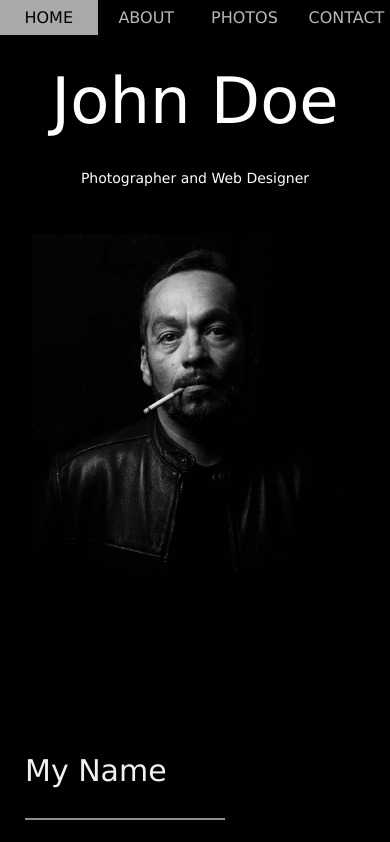
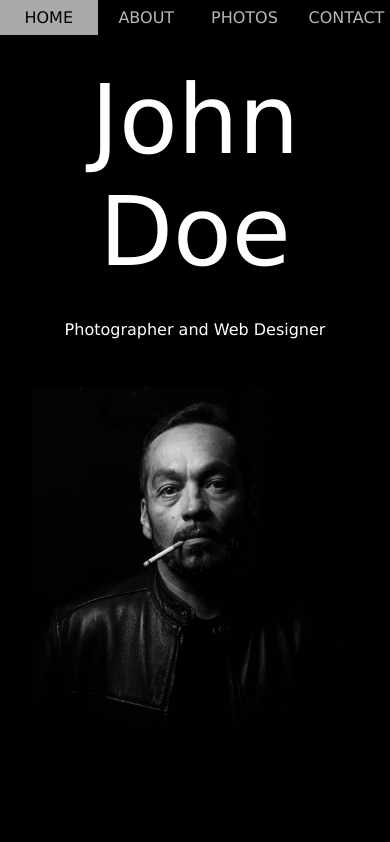
Before and after one commit to baranilakshmi/My--Project, a plain HTML site: page index.html in a window 390 px wide. Shown: the top 842 px of the page. Drawn offline with Linux system fonts and the light colour scheme.

Commit message:
sixth commit

```diff
--- a/style.css
+++ b/style.css
@@ -106,7 +106,7 @@ height: 150%;
 }
 
 .head {
-    font-size: 4rem;
+    font-size: 6rem;
     line-break:auto;
 }
 
@@ -475,7 +475,7 @@ footer {
     }
     .p1 {
         margin-top: 2rem;
-        font-size:14px;
+        font-size:16px;
     }
 }
 
```
